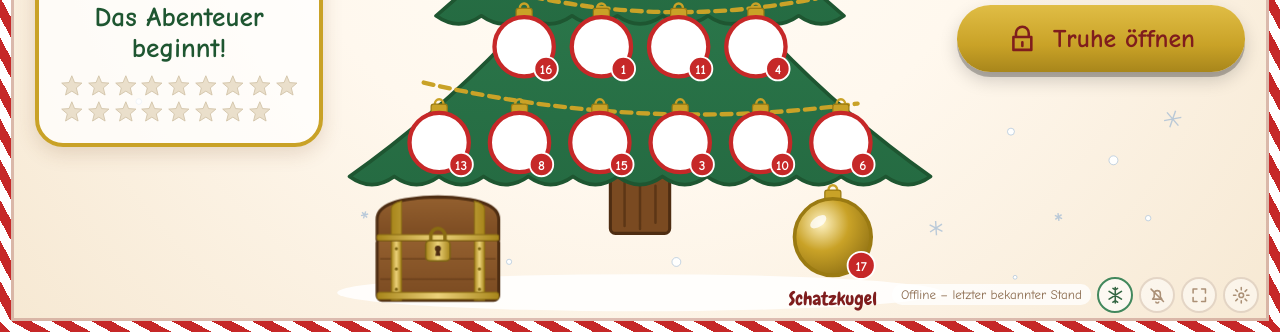
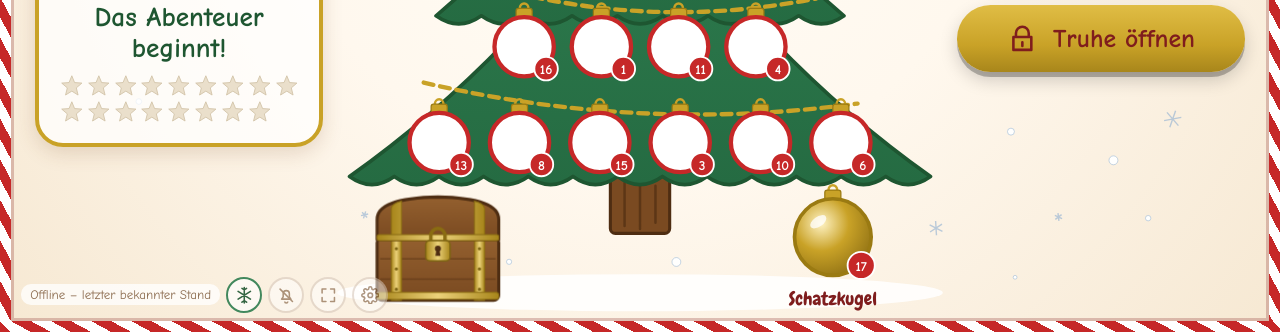
Before and after one commit to pacou1208-design/Weihnachtstruhe, a website: page public/index.html in a window 1280 px wide. Shown: the part 468-800 px from the top of the page. Drawn offline with Linux system fonts and the light colour scheme; no server answers.

Commit message:
Add files via upload

```diff
--- a/public/index.html
+++ b/public/index.html
@@ -63,7 +63,7 @@
         <svg viewBox="0 0 24 24" aria-hidden="true"><path d="M4 9V4h5M20 9V4h-5M4 15v5h5M20 15v5h-5" fill="none" stroke="currentColor" stroke-width="2" stroke-linecap="round" stroke-linejoin="round"/></svg>
       </button>
       <button class="werkzeug zahnrad" id="adminKnopf" title="Eingabe für die Lehrkraft">
-        <svg viewBox="0 0 24 24" aria-hidden="true"><circle cx="12" cy="12" r="3" fill="none" stroke="currentColor" stroke-width="2"/><path d="M12 2v3M12 19v3M4.9 4.9l2.1 2.1M17 17l2.1 2.1M2 12h3M19 12h3M4.9 19.1L7 17M17 7l2.1-2.1" stroke="currentColor" stroke-width="2" stroke-linecap="round"/></svg>
+        <svg viewBox="0 0 24 24" aria-hidden="true" fill="none" stroke="currentColor" stroke-width="2" stroke-linecap="round" stroke-linejoin="round"><circle cx="12" cy="12" r="3"/><path d="M19.4 15a1.65 1.65 0 0 0 .33 1.82l.06.06a2 2 0 0 1 0 2.83 2 2 0 0 1-2.83 0l-.06-.06a1.65 1.65 0 0 0-1.82-.33 1.65 1.65 0 0 0-1 1.51V21a2 2 0 0 1-2 2 2 2 0 0 1-2-2v-.09A1.65 1.65 0 0 0 9 19.4a1.65 1.65 0 0 0-1.82.33l-.06.06a2 2 0 0 1-2.83 0 2 2 0 0 1 0-2.83l.06-.06a1.65 1.65 0 0 0 .33-1.82 1.65 1.65 0 0 0-1.51-1H3a2 2 0 0 1-2-2 2 2 0 0 1 2-2h.09A1.65 1.65 0 0 0 4.6 9a1.65 1.65 0 0 0-.33-1.82l-.06-.06a2 2 0 0 1 0-2.83 2 2 0 0 1 2.83 0l.06.06a1.65 1.65 0 0 0 1.82.33H9a1.65 1.65 0 0 0 1-1.51V3a2 2 0 0 1 2-2 2 2 0 0 1 2 2v.09a1.65 1.65 0 0 0 1 1.51 1.65 1.65 0 0 0 1.82-.33l.06-.06a2 2 0 0 1 2.83 0 2 2 0 0 1 0 2.83l-.06.06a1.65 1.65 0 0 0-.33 1.82V9a1.65 1.65 0 0 0 1.51 1H21a2 2 0 0 1 2 2 2 2 0 0 1-2 2h-.09a1.65 1.65 0 0 0-1.51 1z"/></svg>
       </button>
     </nav>
   </div>
--- a/public/styles.css
+++ b/public/styles.css
@@ -101,7 +101,7 @@ h1 {
 
 /* Werkzeugleiste (unauffällig) */
 .werkzeuge {
-  position: absolute; right: calc(var(--rand) + 10px); bottom: calc(var(--rand) + 8px);
+  position: absolute; left: calc(var(--rand) + 10px); bottom: calc(var(--rand) + 8px);
   display: flex; gap: 6px; align-items: center; z-index: 7;
 }
 .werkzeug {
--- a/public/sw.js
+++ b/public/sw.js
@@ -1,6 +1,6 @@
 // Service Worker: hält die Seite offline verfügbar.
 // Bei Änderungen an der Seite diese Versionsnummer erhöhen.
-const VERSION = "truhe-v4";
+const VERSION = "truhe-v5";
 const DATEIEN = [
   "./", "index.html", "styles.css", "app.js", "szene.js", "sha256.js", "icon.svg",
   "fonts/comicneue-400.woff2", "fonts/comicneue-700.woff2", "fonts/chewy.woff2", "fonts/great-vibes.woff2",
```
